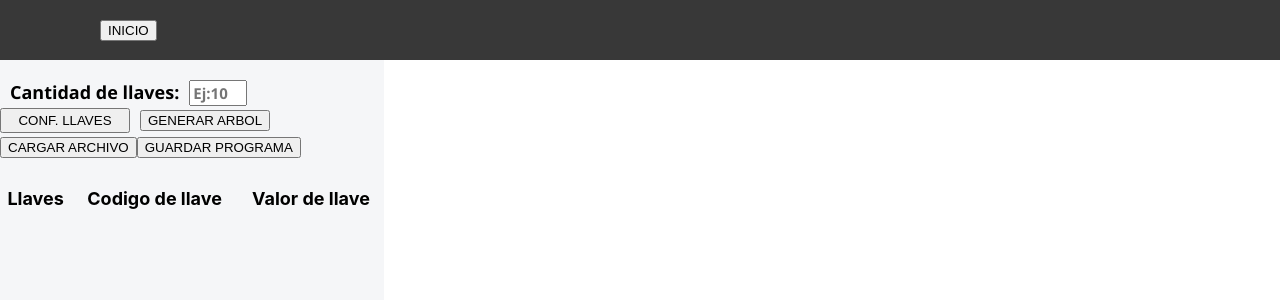
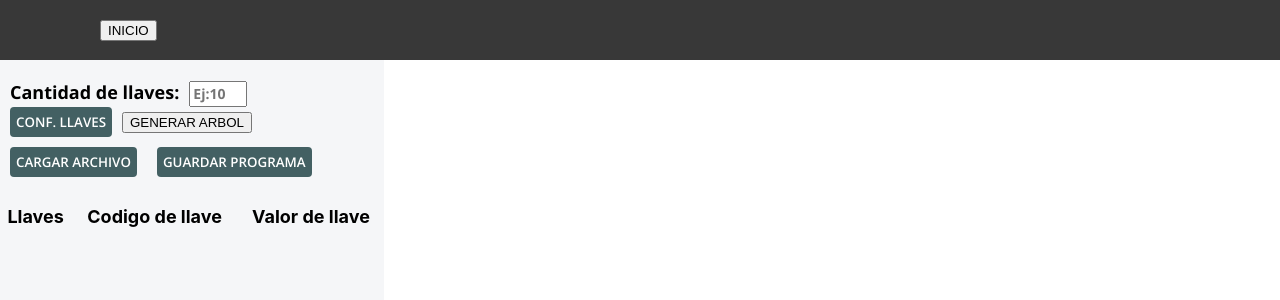
Before and after one commit to ALEXUSCR-27/PRY-IO, a React (Create React App) app: page /OptimalSearchAlgorithm in a window 1280 px wide. Shown: the top 300 px of the page. Built offline with nearby package versions, Linux system fonts and the light colour scheme.

Commit message:
Implementacion de descarga de archivo con configuracion del ejemplo aplicado

```diff
--- a/src/components/OptimalSearch.js
+++ b/src/components/OptimalSearch.js
@@ -11,6 +11,7 @@ function OptimalSearch() {
     const [flag, setFlag] = useState(false);
     const [rows, setRows] = useState([]);
     const [p, setp] = useState([]);
+    const [cost, setCost] = useState([]);
 
     const generateOptimalTree = () => {
         var cantKeys = keys.length;
@@ -72,6 +73,7 @@ function sum(probabilities, i, j)
 
     const ejemplo = () => {
         const cost = generateOptimalTree();
+        setCost(cost);
         console.log("Costo óptimo de búsqueda:", cost);
     }
 
@@ -122,6 +124,30 @@ function sum(probabilities, i, j)
 
     }
 
+    const generateArchive = () => {
+        if (keys.length !== p.length) {
+          throw new Error('Las listas keys y p deben tener la misma longitud.');
+        }
+
+        const datos = {};
+        const fileName = "ArbolesBusquedaOptima.json"
+
+        for (let i = 0; i < keys.length; i++) {
+            datos[keys[i]] = p[i];
+        }
+
+
+        const jsonStr = JSON.stringify(datos, null, 2);
+        const blob = new Blob([jsonStr], { type: 'application/json' });
+        const url = URL.createObjectURL(blob);
+        const a = document.createElement('a');
+        a.href = url;
+        a.download = fileName;
+        a.click();
+        URL.revokeObjectURL(url);
+      }
+
+
 
     return (
         <div>
@@ -136,8 +162,11 @@ function sum(probabilities, i, j)
                             <input type= "number" className="keys-cantInput" placeholder="Ej:10" onChange={(e) => setCantRows(e)}></input>
                             <button className="generateRows-button" onClick={generateRows}>CONF. LLAVES</button>
                             <button onClick={generateTree}>GENERAR ARBOL</button>
-                            <button>CARGAR ARCHIVO</button>
-                            <button>GUARDAR PROGRAMA</button>
+                            <div style={{marginTop:"10px"}}>
+                                <button className="load-archive-button">CARGAR ARCHIVO</button>
+                                <button className="save-program-button" onClick={generateArchive}>GUARDAR PROGRAMA</button>
+                            </div>
+
                         </div>
                         <div className="div-table">
                             <table>
@@ -153,7 +182,7 @@ function sum(probabilities, i, j)
                                         rows.map((val, key) => {
                                             return (
                                                 <tr key={key} className="tr-body">
-                                                    <td>Llave: {val}</td>
+                                                    <td>Llave: {key}</td>
                                                     <td>
                                                         <input onChange={(e) => manageKey(val-1, e)}></input>
                                                     </td>
@@ -170,6 +199,17 @@ function sum(probabilities, i, j)
                         </div>
                     </div>
                     <div className="left-side-tree">
+                        <table>
+                            <tbody>
+                                {cost.map((fila, filaIndex) => (
+                                <tr key={filaIndex}>
+                                    {fila.map((valor, colIndex) => (
+                                    <td key={colIndex}>{valor}</td>
+                                    ))}
+                                </tr>
+                                ))}
+                            </tbody>
+                        </table>
                     </div>
                 </div>
 
--- a/src/styles/optimal-tree.css
+++ b/src/styles/optimal-tree.css
@@ -53,19 +53,28 @@ tr {
     width: 50px;
     margin-right: 30px;
     height: 20px;
-    font-size: 15px;
+    font-size: 14px;
     font-family:'Open Sans', sans-serif;
     font-weight: bold;
     color: black;
 
 }
 
-.generateRows-button {
-    width: 130px;
-    height: 25px;
-    margin-right: 10px;
-}
+
 
 .tr-body {
     border: 0.3px solid rgba(128, 128, 128, 0.144);
 }
+
+.load-archive-button, .generateRows-button, .save-program-button {
+    background-color: #436063;
+    border:0;
+    height: 30px;
+    color: white;
+    margin-left: 10px;
+    margin-right: 10px;
+    border-radius: 4px;
+    font-family:'Open Sans', sans-serif;
+    font-weight: 600;
+    cursor: pointer;
+}
```
